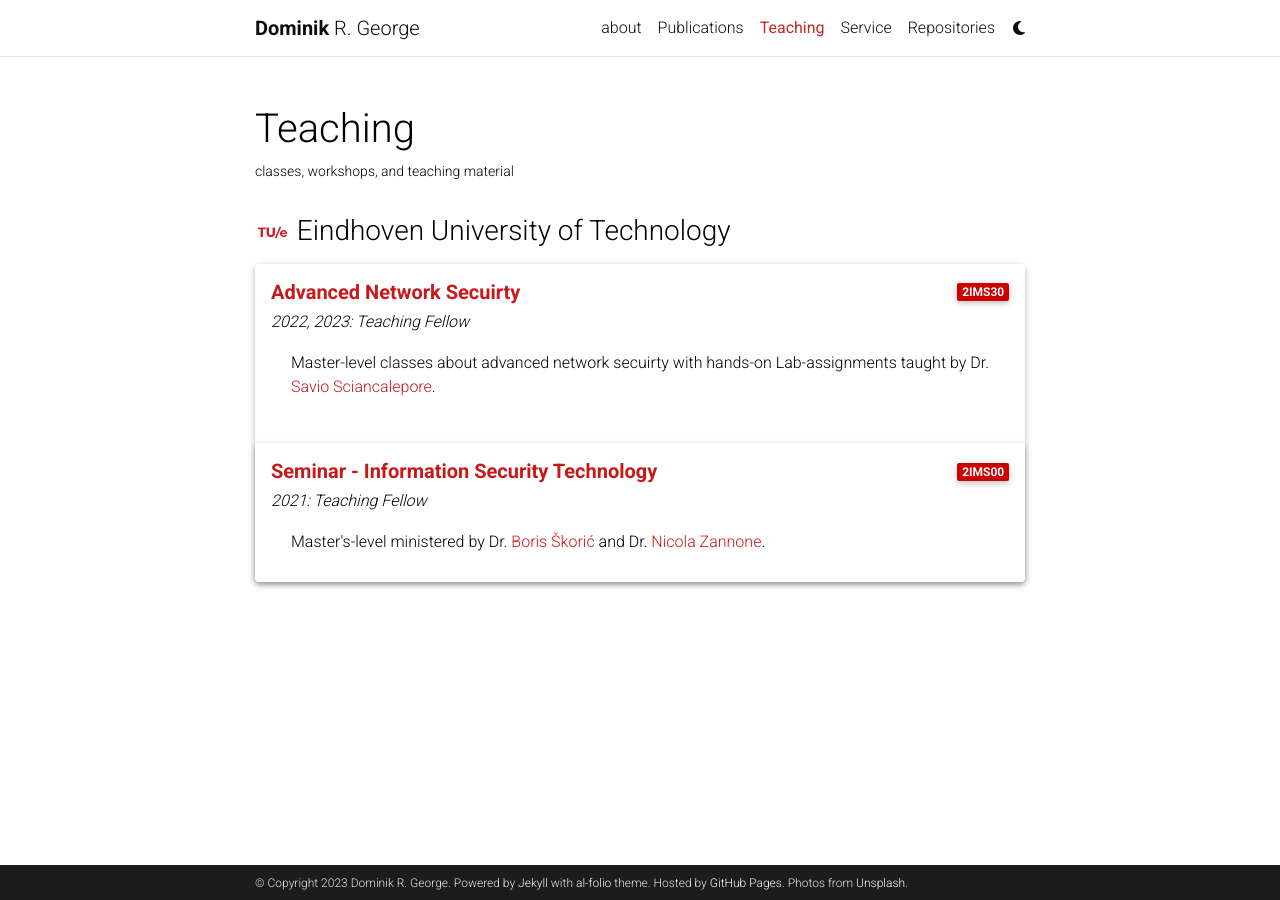
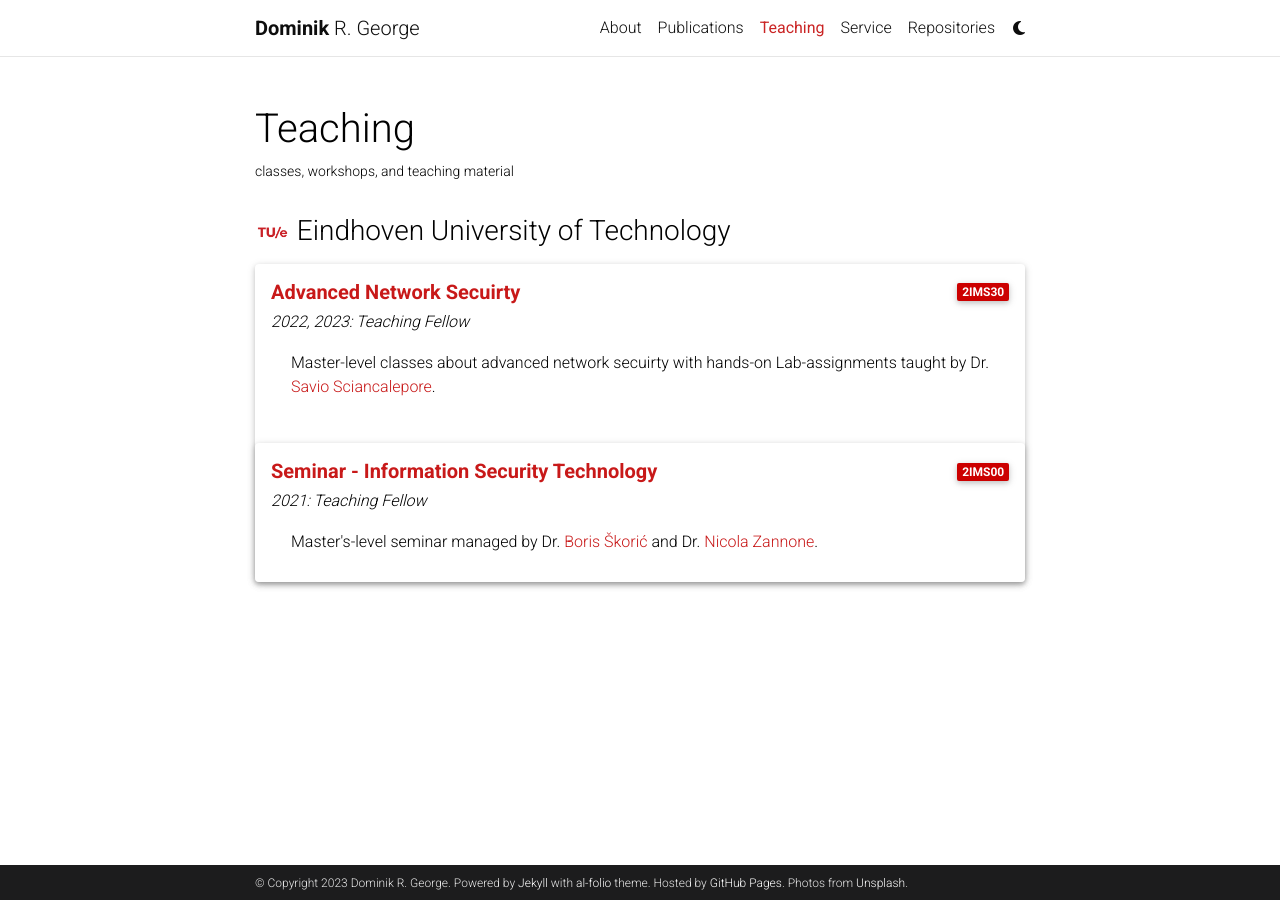
Before and after one commit to DominikRoy/DominikRoy.github.io, a Jekyll site: the page built from _pages/teaching.md, in a window 1280 px wide. Built offline with Jekyll 4.4.1, drawn with Linux system fonts in a browser that asks for light colours; comment, search, counter and statistics services are not loaded; a style sheet for code colours, icons or effects is not loaded.

Commit message:
Updated pages. Still in work in progress.

```diff
--- a/_pages/teaching.md
+++ b/_pages/teaching.md
@@ -41,10 +41,7 @@ description: classes, workshops, and teaching material
     </div>
     <h6 class="font-italic mt-2 mt-sm-0">2021: Teaching Fellow</h6>
     <ul class="card-text font-weight-light list-group list-group-flush">
-      <li class="list-group-item">Master's-level ministered by Dr. <a target="_blank" href="https://www.tue.nl/en/research/researchers/boris-skoric/">Boris Škorić</a> and Dr. <a target="_blank" href="https://www.tue.nl/en/research/researchers/nicola-zannone/">Nicola Zannone</a>.</li>
+      <li class="list-group-item">Master's-level seminar managed by Dr. <a target="_blank" href="https://www.tue.nl/en/research/researchers/boris-skoric/">Boris Škorić</a> and Dr. <a target="_blank" href="https://www.tue.nl/en/research/researchers/nicola-zannone/">Nicola Zannone</a>.</li>
     </ul>
   </div>
 </div>
-
-
-</div>
```
Also changed, not shown: _pages/about.md (+2 -2 lines).
